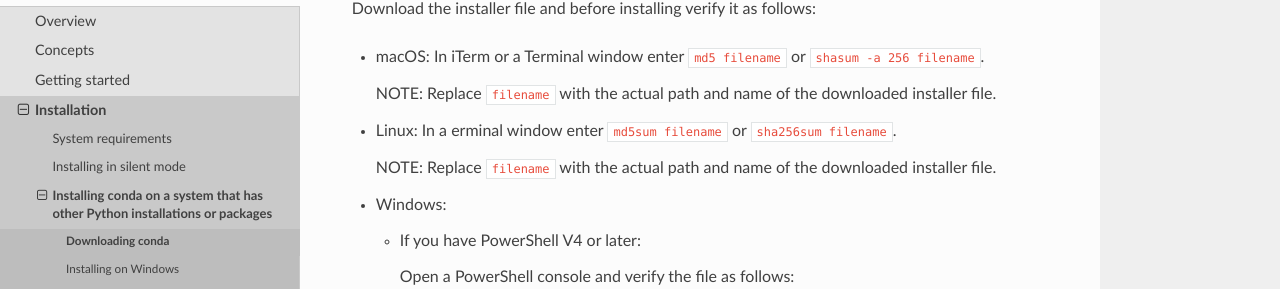
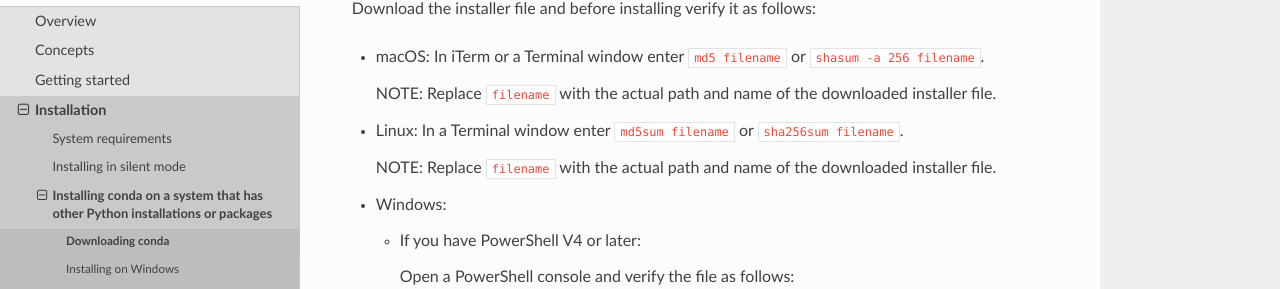
Before and after one commit to conda/conda-docs, a Sphinx documentation site: the page built from docs/source/user-guide/install/download.rst, in a window 1280 px wide and 900 px high, scrolled down 1602 px. Shown: the part 137-426 px from the top of the window. Built offline with Sphinx 7.4.7 and the Read the Docs theme 2.0.0, drawn with Linux system fonts in a browser that asks for light colours.

Commit message:
Small Typo

```diff
--- a/docs/source/user-guide/install/download.rst
+++ b/docs/source/user-guide/install/download.rst
@@ -107,7 +107,7 @@ Download the installer file and before installing verify it as follows:
   NOTE: Replace ``filename`` with the actual path and name of the
   downloaded installer file.
 
-* Linux: In a erminal window enter ``md5sum filename`` or ``sha256sum filename``.
+* Linux: In a Terminal window enter ``md5sum filename`` or ``sha256sum filename``.
 
   NOTE: Replace ``filename`` with the actual path and name of the
   downloaded installer file.
```
